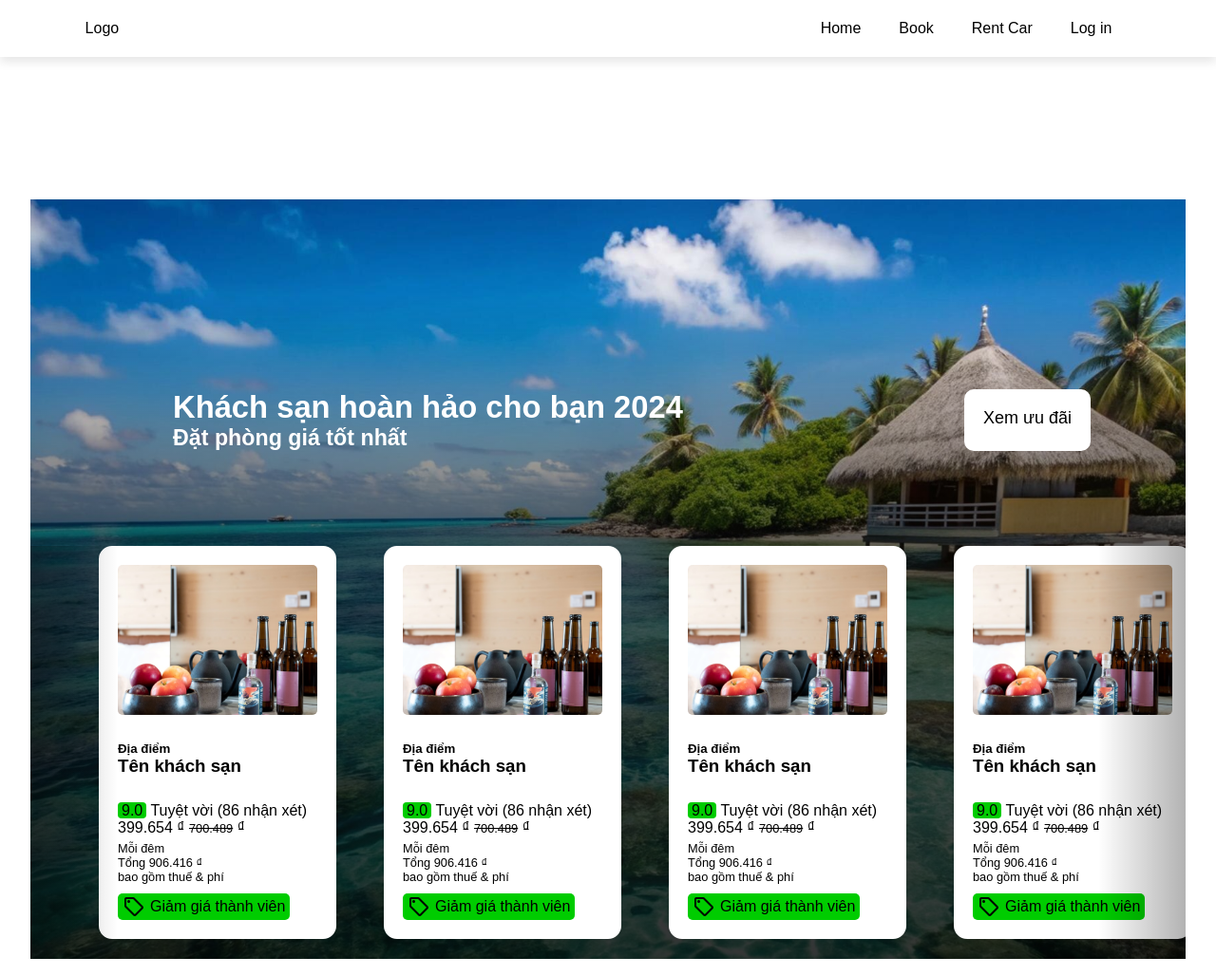
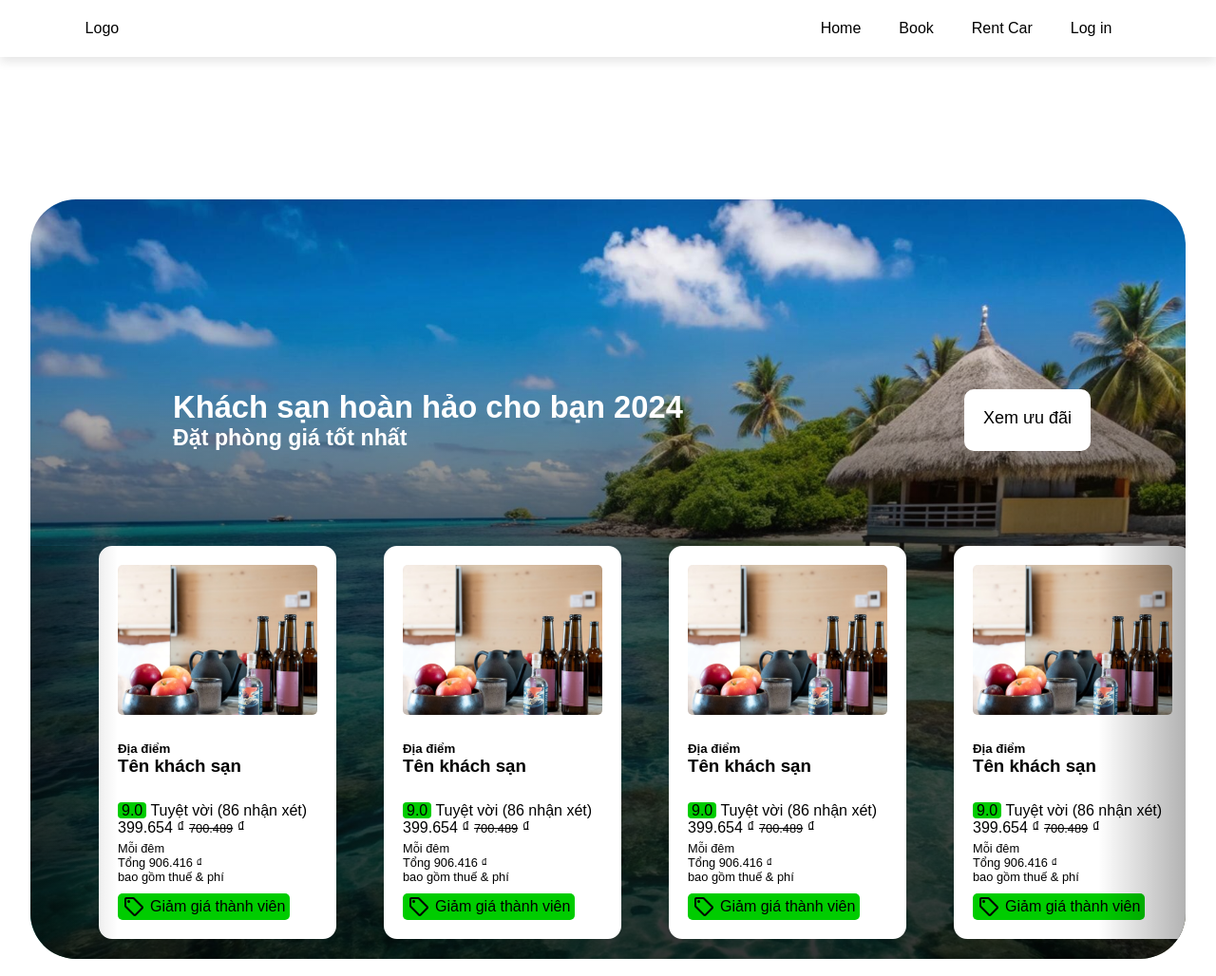
Before and after one commit to LT-Nhat-Minh/-n-IE104, a plain HTML site: page index.html in a window 1280 px wide. Shown: the top 1028 px of the page at 95% size. Drawn offline with nearby package versions, Linux system fonts and the light colour scheme.

Commit message:
Update hotel slider

```diff
--- a/app.js
+++ b/app.js
@@ -27,5 +27,4 @@ prev.onclick = function(){
     else{
         list.style.left=0;
     }
-
 }
--- a/style.css
+++ b/style.css
@@ -75,6 +75,7 @@ i{
     margin-top: 150px;
 }
 .box{
+    border-radius: 48px;
     width: 95%;
     max-width: 1300px;
     height: 800px;
```
